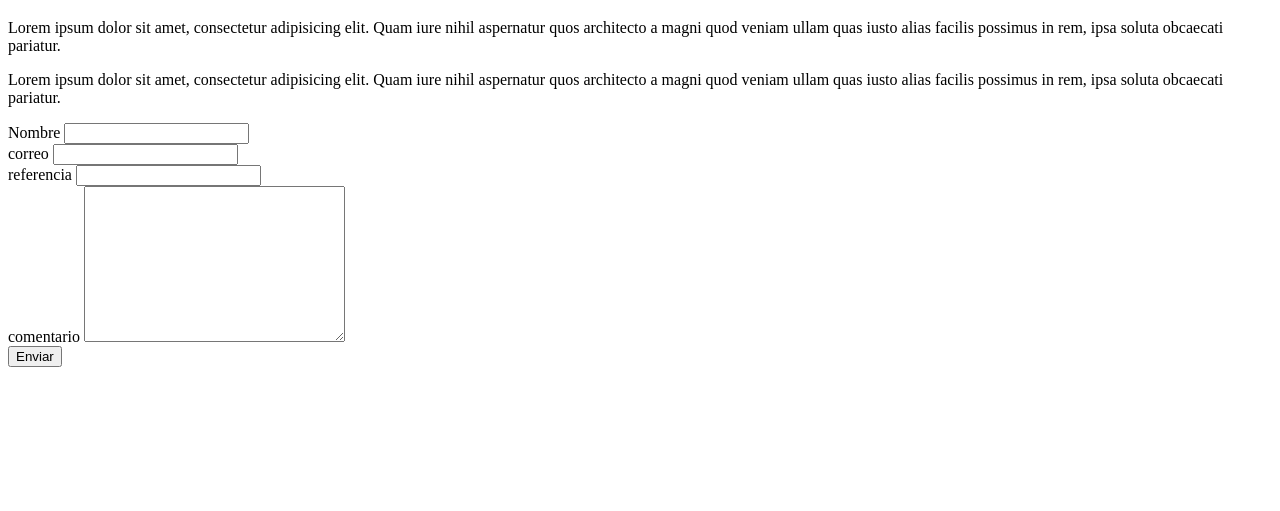
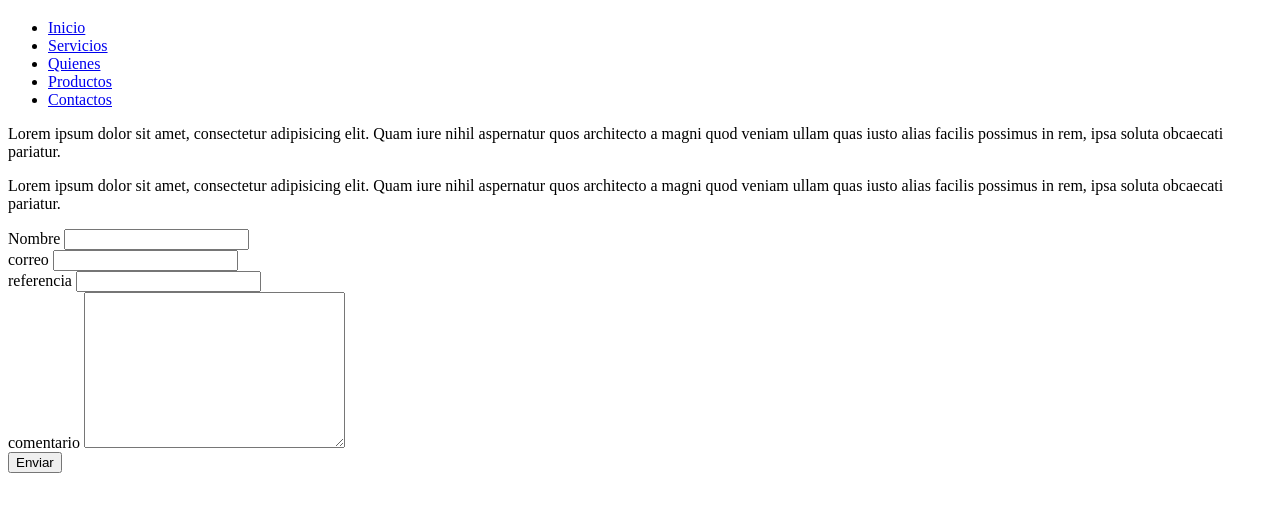
Before and after one commit to Julios144/repogit, a plain HTML site: page contactos.html in a window 1280 px wide. Shown: the part 61-572 px from the top of the page. Drawn offline with Linux system fonts and the light colour scheme.

Commit message:
Tercera version tienda

```diff
--- a/contactos.html
+++ b/contactos.html
@@ -7,6 +7,13 @@
 </head>
 <body>
      <h1>Contactos</h1>
+     <ul>
+        <li><a href="index.html">Inicio</a></li>
+        <li><a href="servicios.html">Servicios</a></li>
+        <li><a href="quienes.html">Quienes</a></li>
+        <li><a href="productos.html">Productos</a></li>
+        <li><a href="contactos.html">Contactos</a></li>
+       </ul>
      <P>Lorem ipsum dolor sit amet, consectetur adipisicing
         elit. Quam iure nihil aspernatur quos architecto a magni
         quod veniam ullam quas iusto alias facilis possimus in
```
Also changed, not shown: index.html (+7 -0 lines), productos.html (+7 -0 lines), quienes.html (+7 -0 lines), servicios.html (+7 -0 lines).
